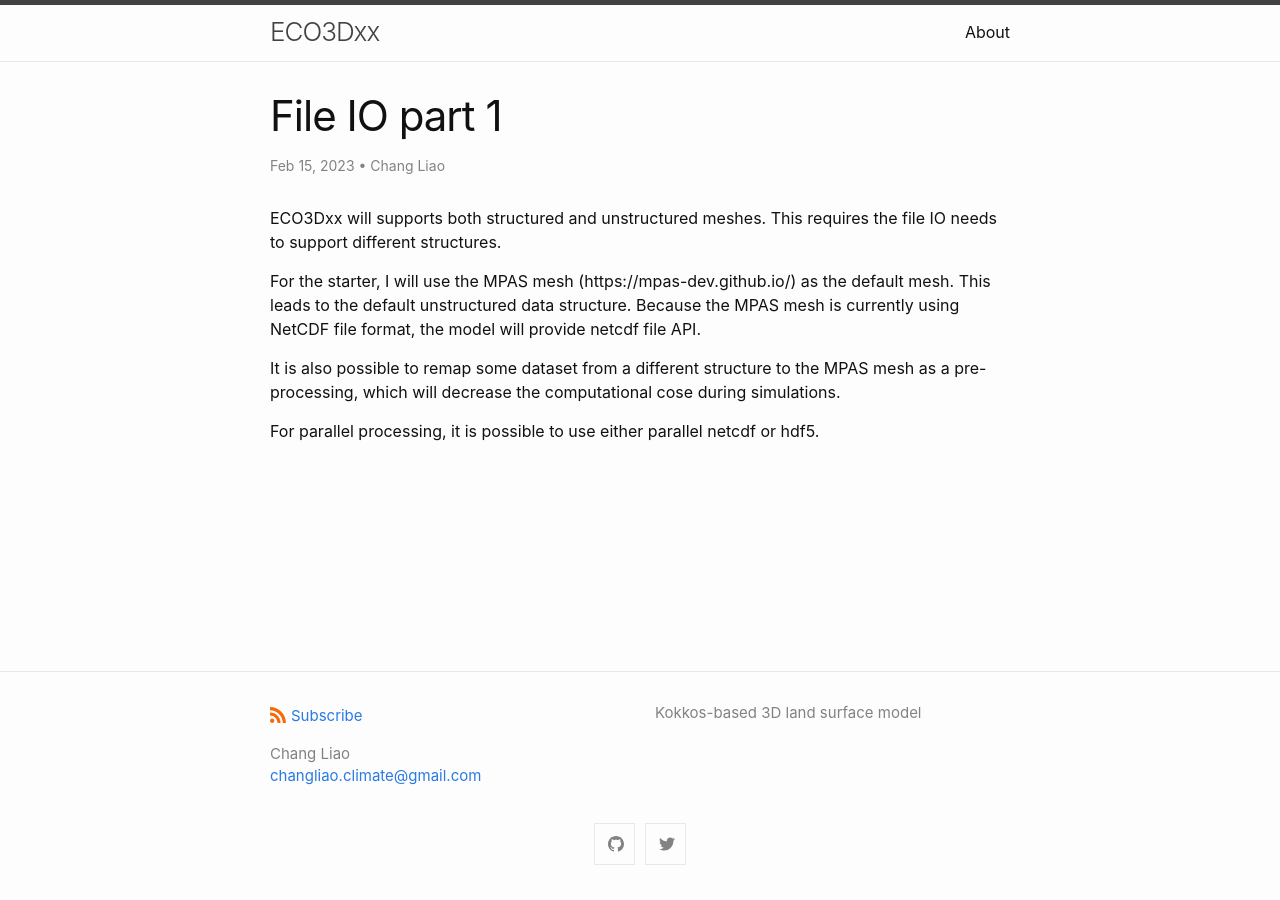
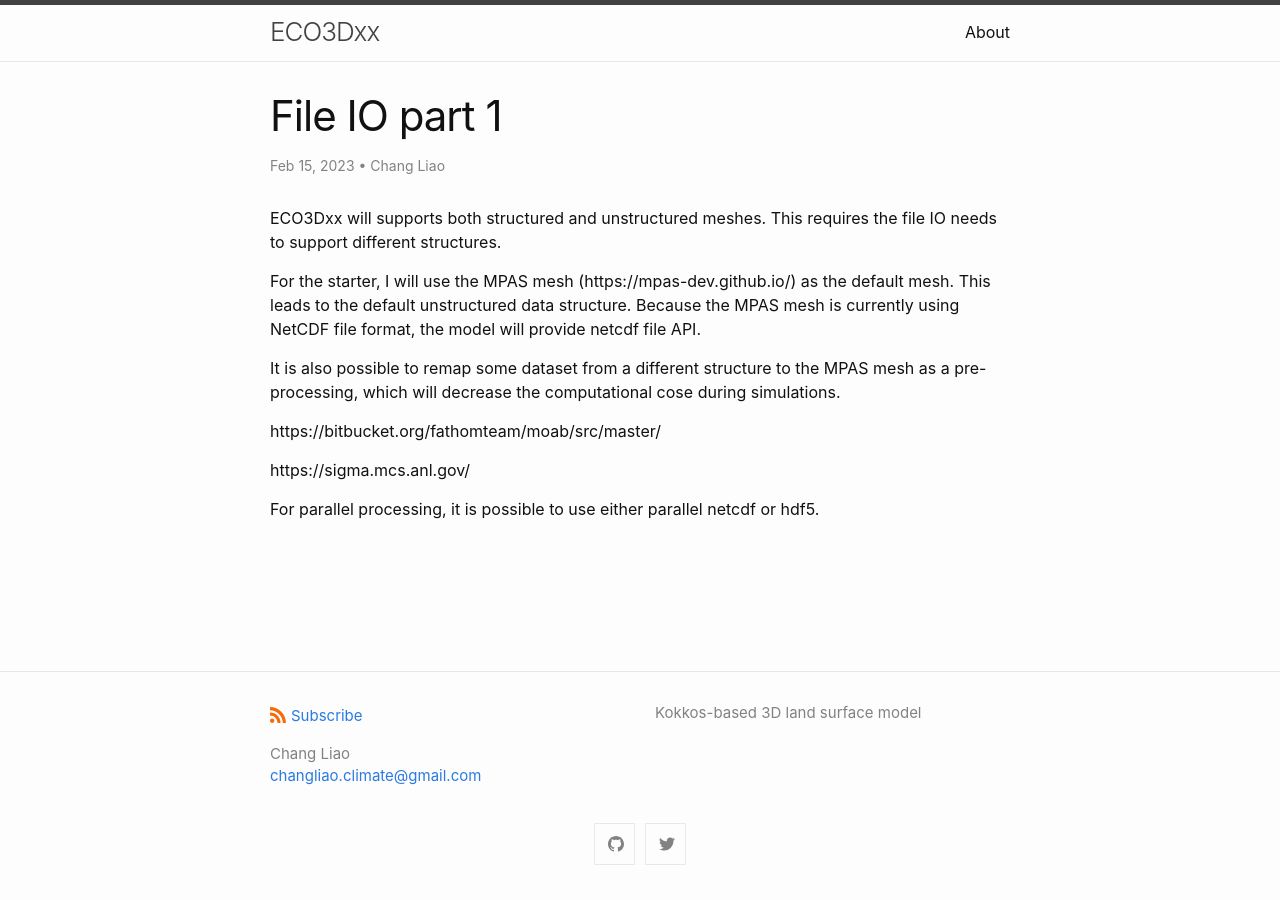
Before and after one commit to changliao/eco3dxx, a Jekyll site: the page built from _posts/2023/02/2023-02-15--file_io_part_01.md, in a window 1280 px wide. Built offline with Jekyll 4.4.1, drawn with Linux system fonts in a browser that asks for light colours; part of the change alters nothing that is shown.

Commit message:
add link

```diff
--- a/_posts/2023/02/2023-02-15--file_io_part_01.md
+++ b/_posts/2023/02/2023-02-15--file_io_part_01.md
@@ -17,4 +17,8 @@ Because the MPAS mesh is currently using NetCDF file format, the model will prov
 
 It is also possible to remap some dataset from a different structure to the MPAS mesh as a pre-processing, which will decrease the computational cose during simulations.
 
+https://bitbucket.org/fathomteam/moab/src/master/
+
+https://sigma.mcs.anl.gov/
+
 For parallel processing, it is possible to use either parallel netcdf or hdf5.
```
